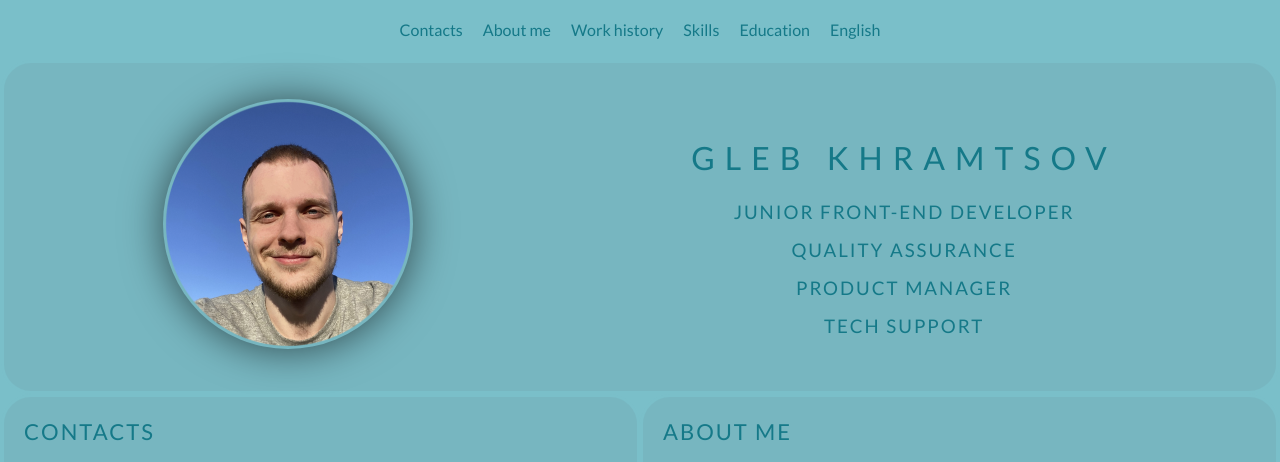
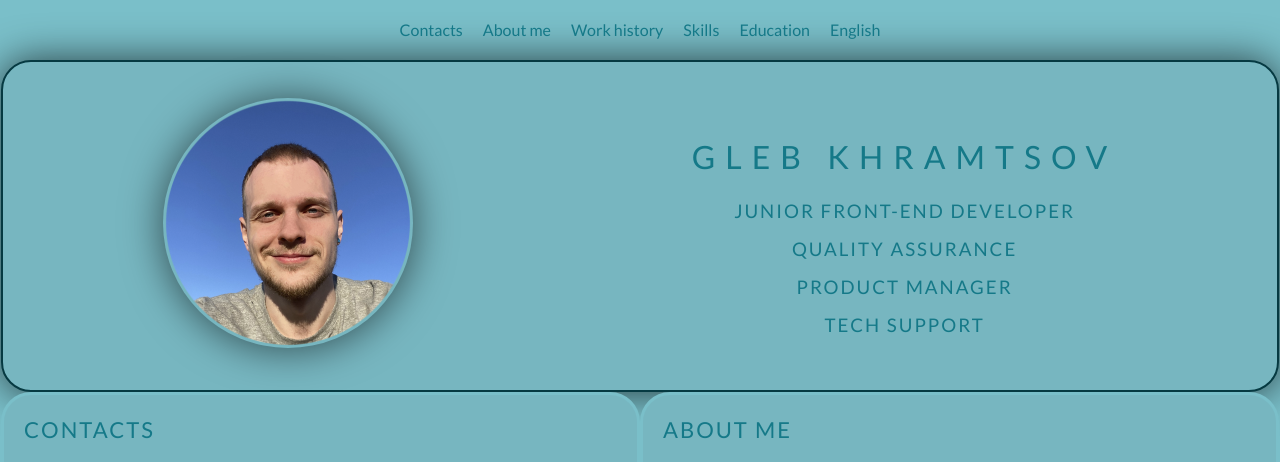
Before and after one commit to Vecute/rsschool-cv, a plain HTML site: page index.html in a window 1280 px wide. In both pictures the pointer is over the element 640 px from the left and 227 px from the top of the page. Shown: the top 462 px of the page. Drawn offline with Linux system fonts and the light colour scheme.

Commit message:
new hover for sections

```diff
--- a/style.css
+++ b/style.css
@@ -59,6 +59,11 @@
   }
   .nav-item a:hover {
     color: #063a42;
+  }
+  .section:hover {
+    cursor: pointer;
+    box-shadow: 0 1px 40px rgb(0 0 0 / 70%);
+    border: 2px solid #063a42;
   }
   .main-container {
     display: flex;
@@ -144,7 +149,6 @@
     color: #157988;
     text-decoration: none;
     transition: color 0.5s;
-    target: _blank;
 }
 .links:hover {
     color: #063a42;
```
